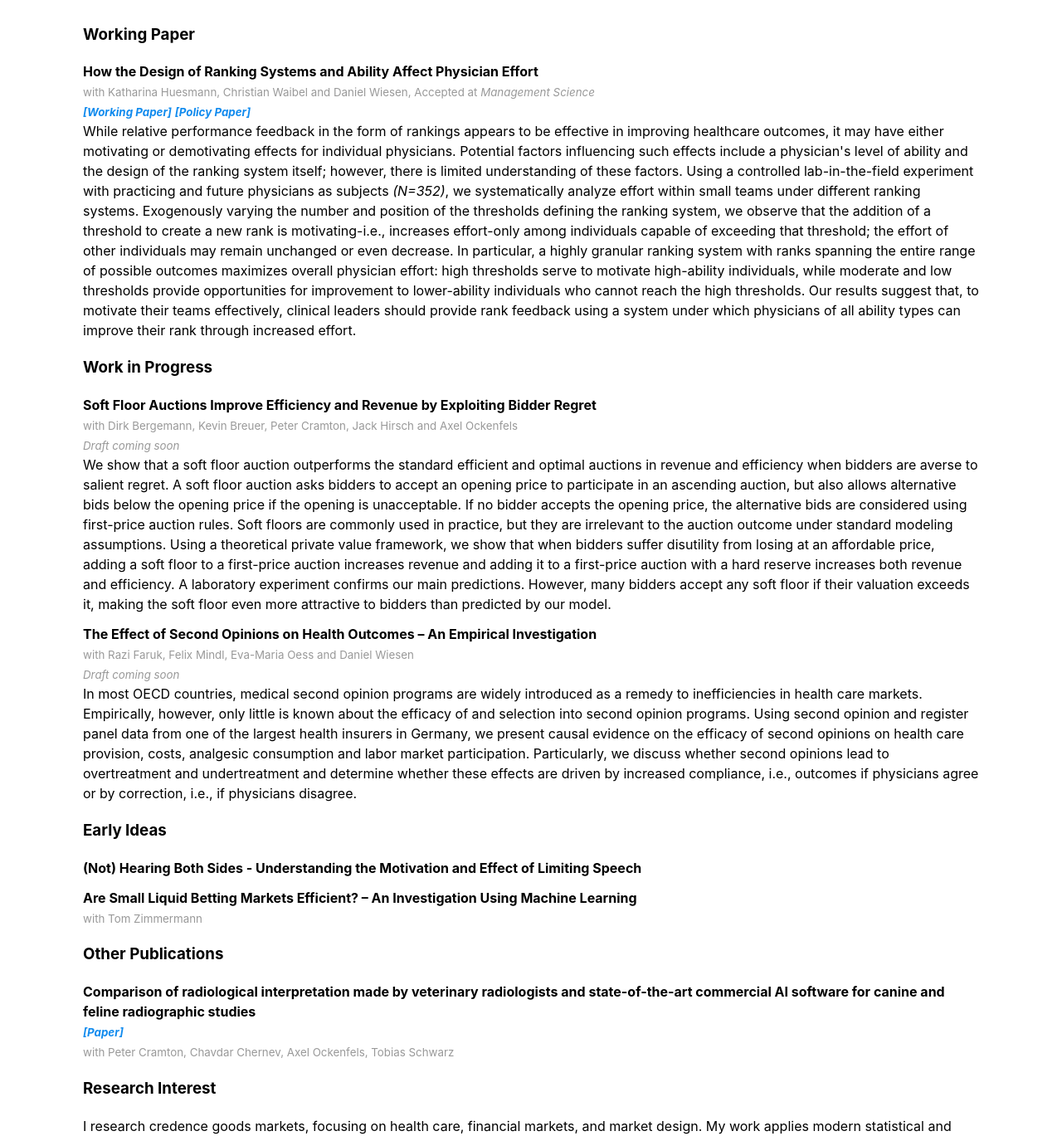
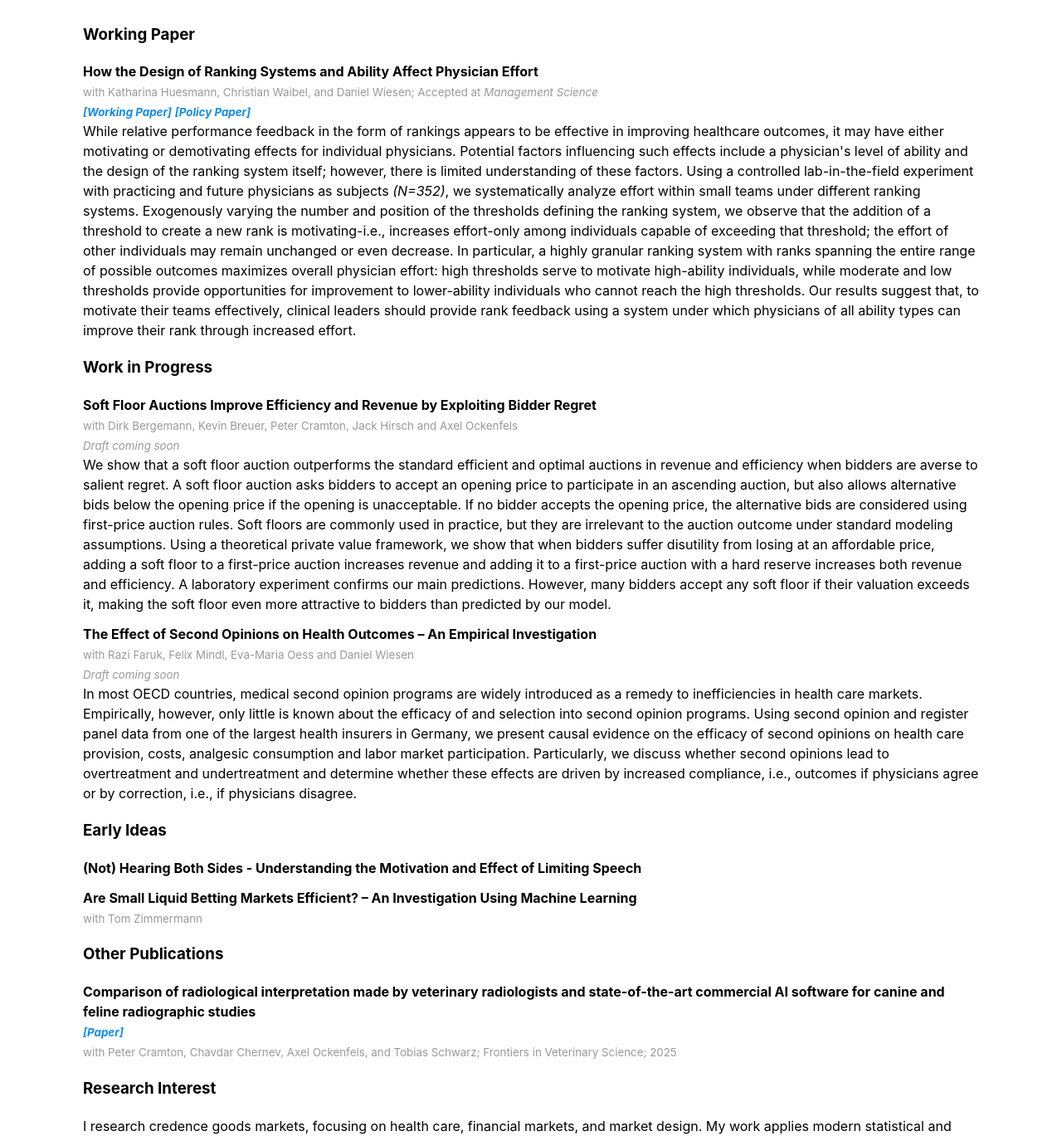
Before and after one commit to yerondiaye/yerondiaye.github.io, a Jekyll site: the page research.html, which Jekyll copies as it is, in a window 1280 px wide. Shown: the part 419-1788 px from the top of the page at 83% size. Built offline with Jekyll 4.4.1, drawn with Linux system fonts in a browser that asks for light colours.

Commit message:
Update research.html

```diff
--- a/research.html
+++ b/research.html
@@ -27,7 +27,7 @@
 
             <h3>Working Paper</h3>
 <p><b>How the Design of Ranking Systems and Ability Affect Physician Effort</b></br>
-<small>with Katharina Huesmann, Christian Waibel and Daniel Wiesen, Accepted at <i>Management Science</i></small></br>
+<small>with Katharina Huesmann, Christian Waibel, and Daniel Wiesen; Accepted at <i>Management Science</i></small></br>
 <small><i><a href="../Ranking_FINAL.pdf">[Working Paper]</a></i>  <i><a href="../Impuls_Ranking.pdf">[Policy Paper]</a></i></br></small>
 While relative performance feedback in the form of rankings appears to be effective in improving healthcare outcomes, it may have either motivating or demotivating effects for individual physicians. Potential factors influencing such effects include a physician's level of ability and the design of the ranking system itself; however, there is limited understanding of these factors. Using a controlled lab-in-the-field experiment with practicing and future physicians as subjects <i>(N=352)</i>, we systematically analyze effort within small teams under different ranking systems. Exogenously varying the number and position of the thresholds defining the ranking system, we observe that the addition of a threshold to create a new rank is motivating-i.e., increases effort-only among individuals capable of exceeding that threshold; the effort of other individuals may remain unchanged or even decrease. In particular, a highly granular ranking system with ranks spanning the entire range of possible outcomes maximizes overall physician effort: high thresholds serve to motivate high-ability individuals, while moderate and low thresholds provide opportunities for improvement to lower-ability individuals who cannot reach the high thresholds. Our results suggest that, to motivate their teams effectively, clinical leaders should provide rank feedback using a system under which physicians of all ability types can improve their rank through increased effort.</p>
 
@@ -62,7 +62,7 @@ physicians disagree.</p>
 
 <p><b>Comparison of radiological interpretation made by veterinary radiologists and state-of-the-art commercial AI software for canine and feline radiographic studies</b></br>
 <small><i><a href="https://www.frontiersin.org/journals/veterinary-science/articles/10.3389/fvets.2025.1502790/full">[Paper]</a></i></br></small>
-<small>with Peter Cramton, Chavdar Chernev, Axel Ockenfels, Tobias Schwarz</small></br>
+<small>with Peter Cramton, Chavdar Chernev, Axel Ockenfels, and Tobias Schwarz; Frontiers in Veterinary Science; 2025</small></br>
 </p>
 
 
```
